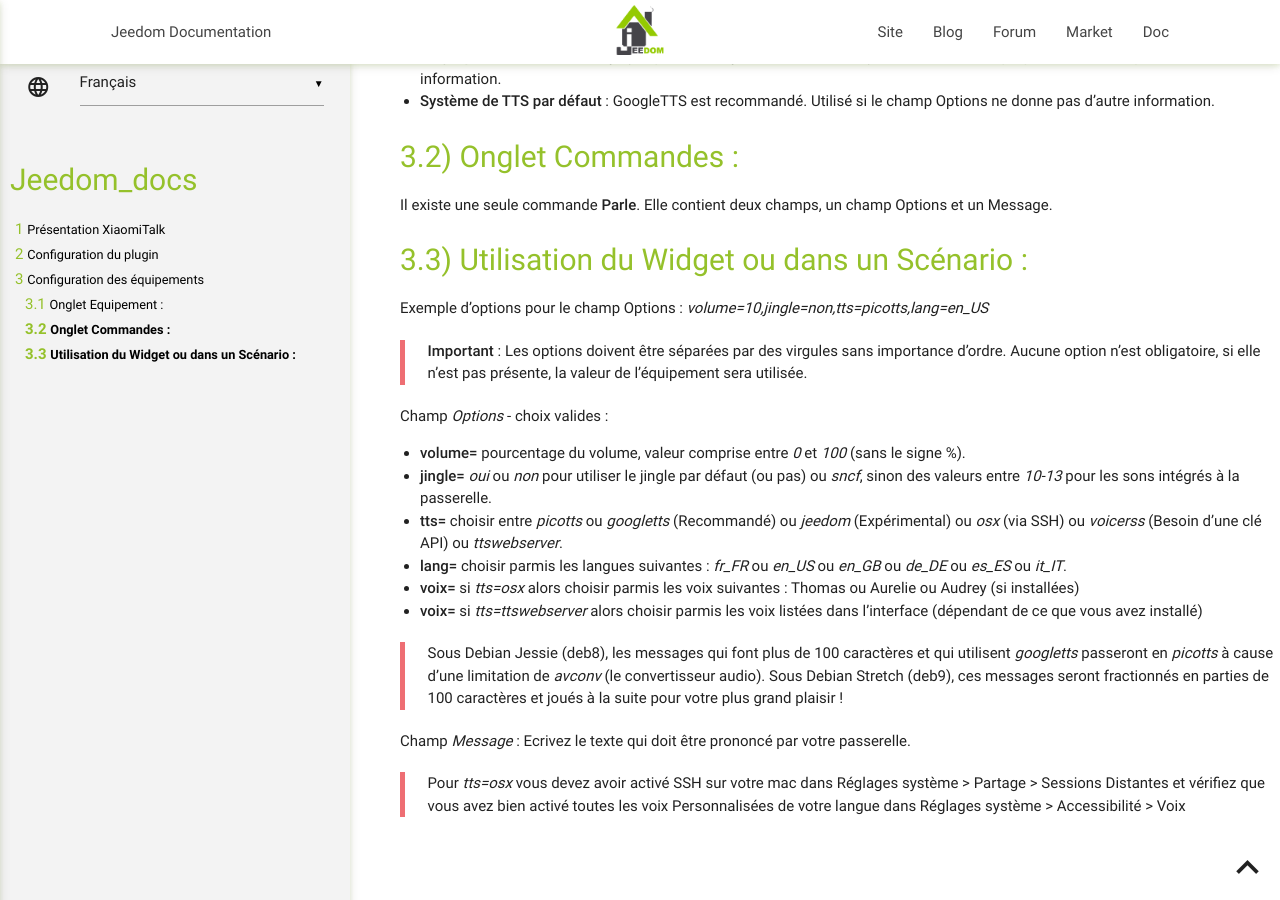
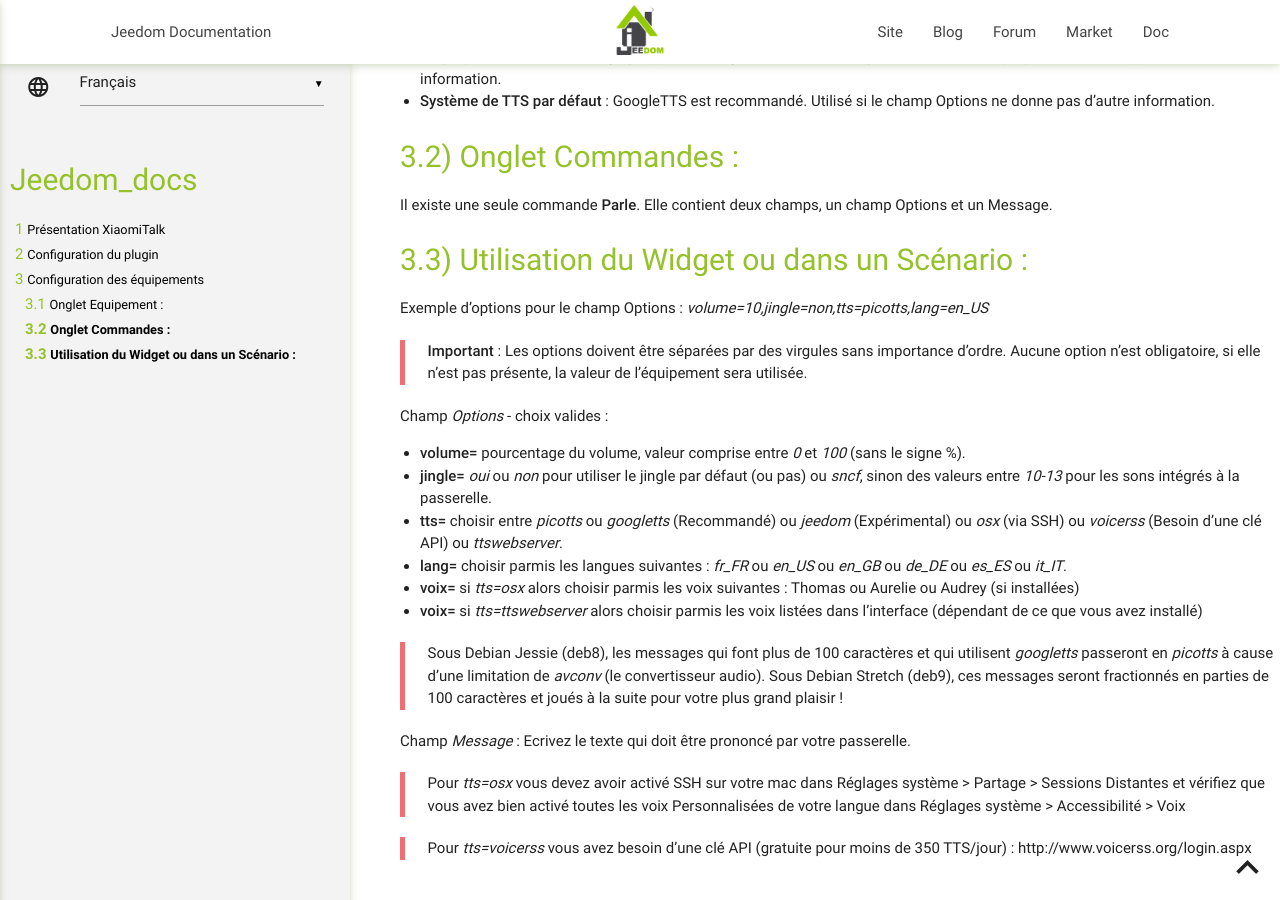
Before and after one commit to NebzHB/jeedom_docs, a Jekyll site: the page built from plugins/xiaomiTalk/fr_FR/index.md, in a window 1280 px wide and 900 px high, scrolled down 2152 px. Built offline with Jekyll 4.4.1, drawn with Linux system fonts in a browser that asks for light colours; our own code applies the rules of GitHub Pages for plain Markdown files.

Commit message:
Update index.md

```diff
--- a/plugins/xiaomiTalk/fr_FR/index.md
+++ b/plugins/xiaomiTalk/fr_FR/index.md
@@ -78,3 +78,5 @@
 Champ *Message* : Ecrivez le texte qui doit être prononcé par votre passerelle.
 
 >Pour *tts=osx* vous devez avoir activé SSH sur votre mac dans Réglages système > Partage > Sessions Distantes et vérifiez que vous avez bien activé toutes les voix Personnalisées de votre langue dans Réglages système > Accessibilité > Voix
+
+>Pour *tts=voicerss* vous avez besoin d'une clé API (gratuite pour moins de 350 TTS/jour) : http://www.voicerss.org/login.aspx
```
